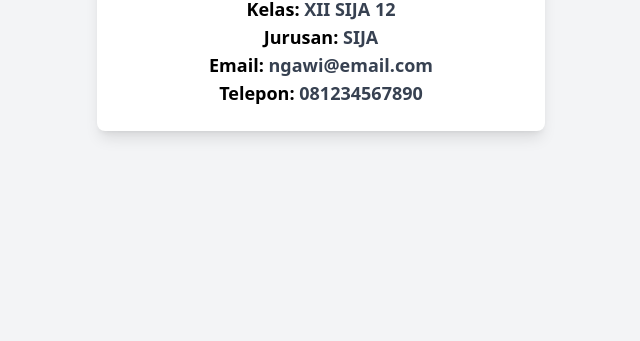
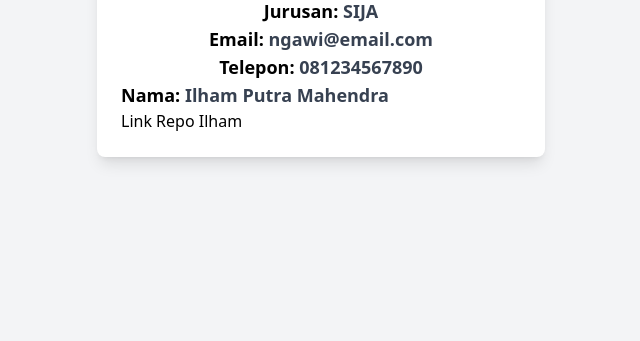
Before and after one commit to Laurentxantara/belajar_git, a plain HTML site: page assets/index.html in a window 1280 px wide. Shown: the part 459-800 px from the top of the page, without its empty margins (319-959 px from the left). Drawn offline with nearby package versions, Linux system fonts and the light colour scheme.

Commit message:
update ilham

```diff
--- a/assets/index.html
+++ b/assets/index.html
@@ -17,6 +17,10 @@
             <p class="text-lg font-semibold">Email: <span class="text-gray-700">ngawi@email.com</span></p>
             <p class="text-lg font-semibold">Telepon: <span class="text-gray-700">081234567890</span></p>
         </div>
+        <div>
+            <p class="text-lg font-semibold">Nama: <span class="text-gray-700">Ilham Putra Mahendra</span></p>
+            <a href="https://github.com/Nanashaloes/belajar_git.git">Link Repo Ilham</a>
+        </div>
     </div>
 </body>
 </html>
```
